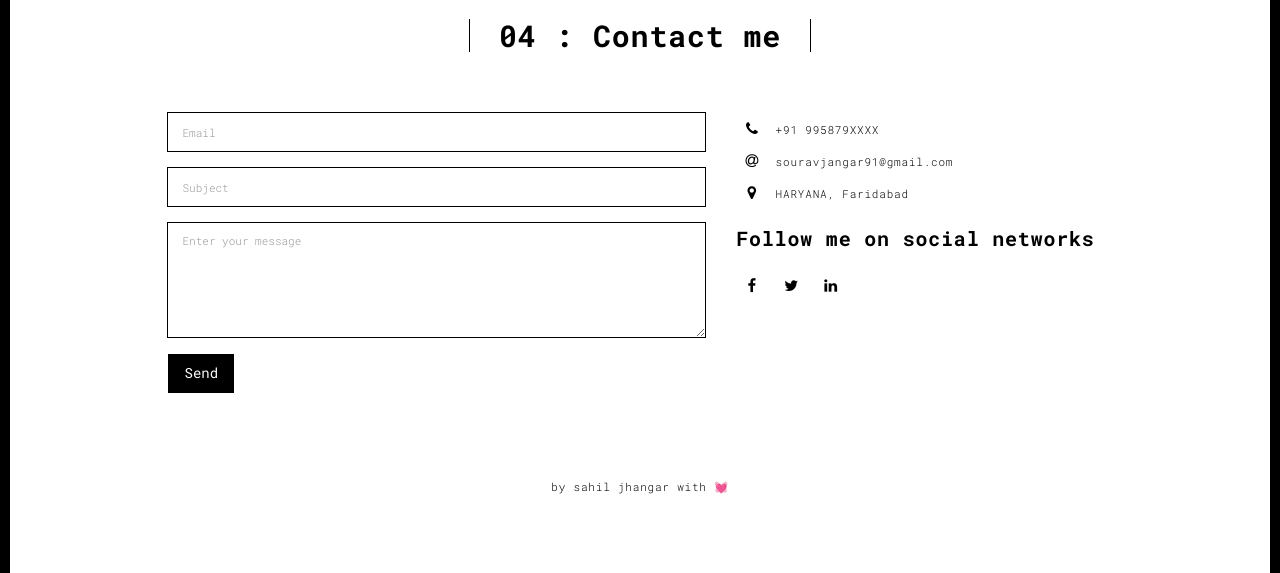
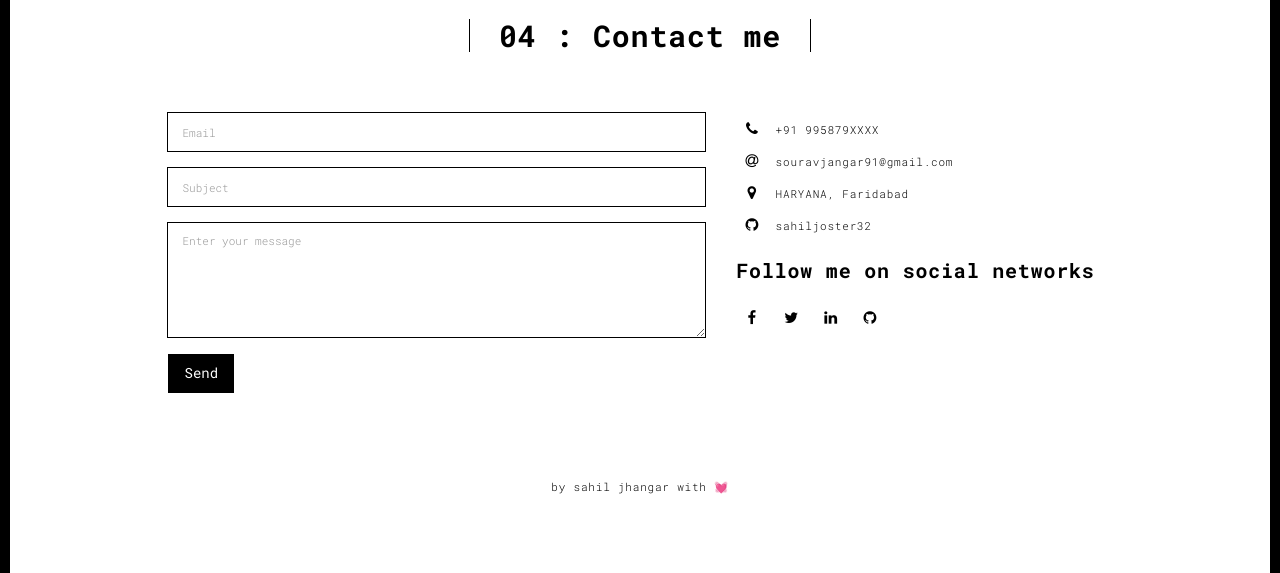
Before and after one commit to sahiljoster32/portfolio, a Flask app: page /contact in a window 1280 px wide. Shown: the part 90-663 px from the top of the page. Run offline with Flask 2, Linux system fonts and the light colour scheme; some libraries are stand-ins or nearby versions.

Commit message:
added github refrence in contact page

```diff
--- a/templates/contact.html
+++ b/templates/contact.html
@@ -100,6 +100,11 @@
                           </span>
                           HARYANA, Faridabad
                         </li>
+                        <span class="fa-icon">
+                          <i class="fa fa-github" aria-hidden="true"></i>
+                        </span>
+                        sahiljoster32
+                      </li>
                       </ul>
                       <h3>Follow me on social networks</h3>
                       <a href="https://www.facebook.com/sahil.janger.7" title="" class="fa-icon">
@@ -110,6 +115,9 @@
                       </a>
                       <a href="https://www.linkedin.com/in/sahil-jhangar-b78809206/" title="" class="fa-icon">
                         <i class="fa fa-linkedin"></i>
+                      </a>
+                      <a href="https://github.com/sahiljoster32" title="" class="fa-icon">
+                        <i class="fa fa-github"></i>
                       </a>
 
                     </div>
```
